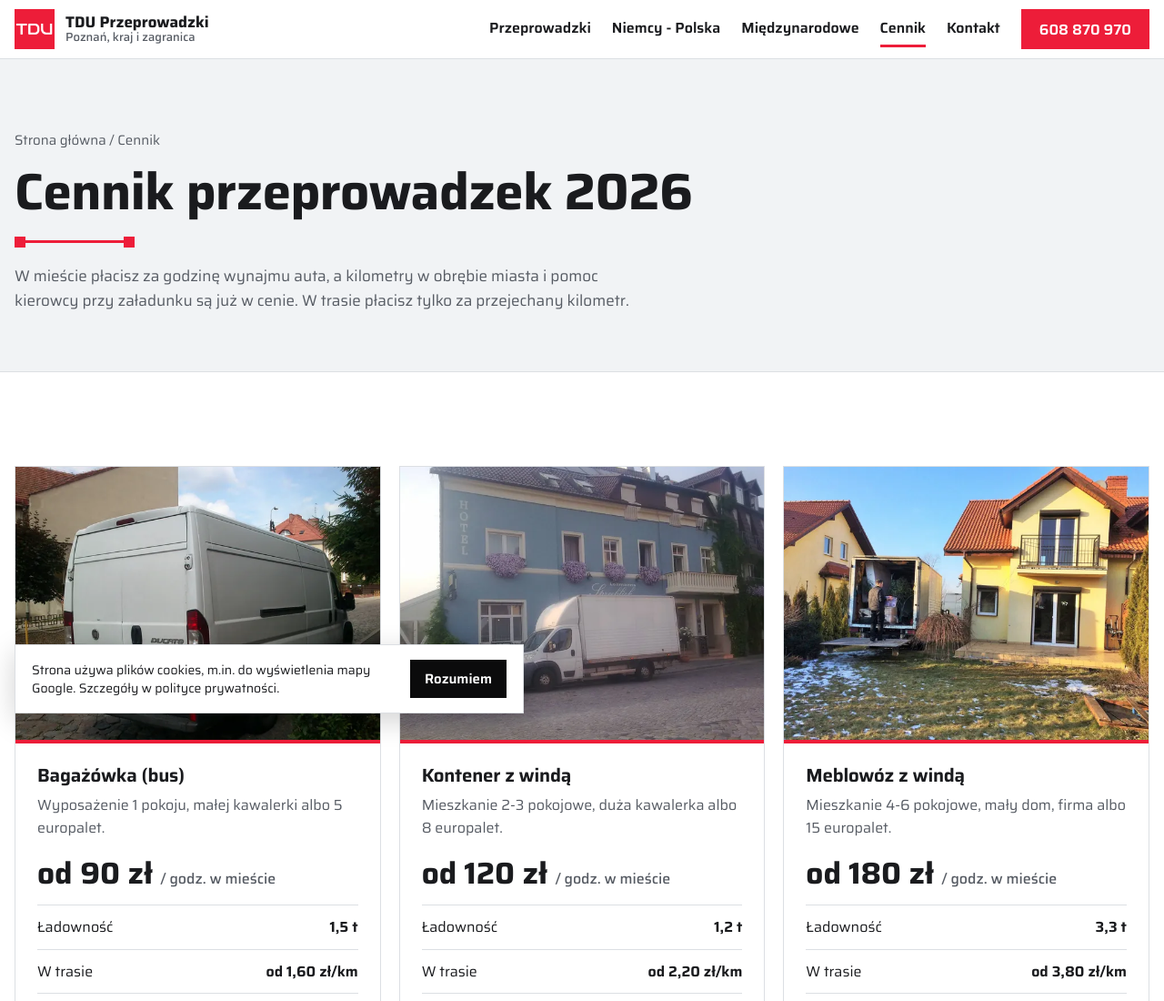
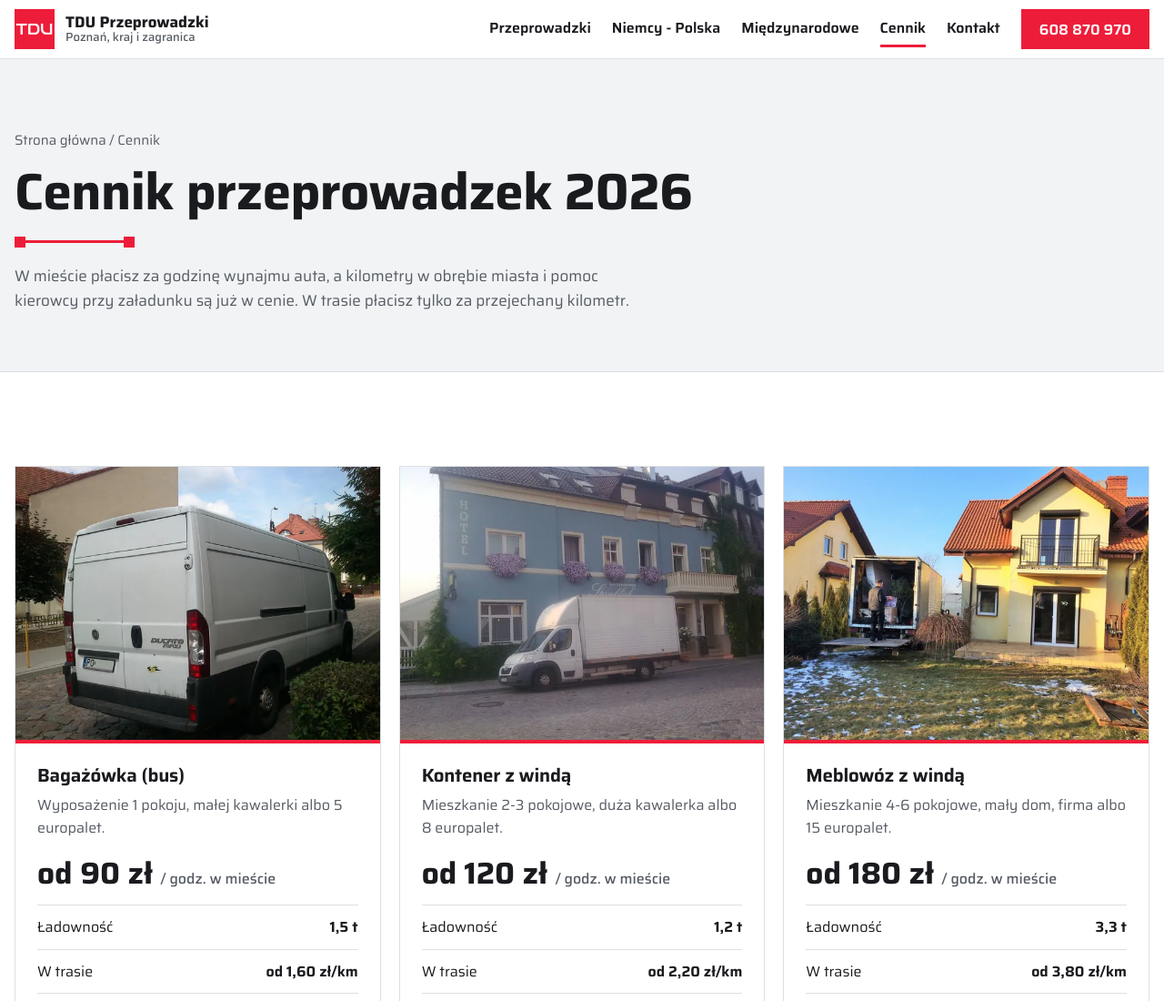
Before and after one commit to Disaster26/przeprowadzkipoznan-koncepcja, a plain HTML site: page cennik.html in a window 1280 px wide. Shown: the top 1100 px of the page at 91% size. Drawn offline with Linux system fonts and the light colour scheme.

Commit message:
Zgoda na mapę Google w polu mapy zamiast banera cookies

```diff
--- a/cennik.html
+++ b/cennik.html
@@ -124,15 +124,11 @@
     </div>
   </div>
 </footer>
-<div class="cookies" id="cookies" hidden><span>Strona używa plików cookies, m.in. do wyświetlenia mapy Google. Szczegóły w polityce prywatności.</span><button type="button" id="cookies-ok">Rozumiem</button></div>
 <script>
 (function(){
   var g=document.getElementById('gora'),b=g.querySelector('.przelacznik');
   b.addEventListener('click',function(){var o=g.classList.toggle('otwarte');b.setAttribute('aria-expanded',o)});
   g.querySelectorAll('.menu a').forEach(function(a){a.addEventListener('click',function(){g.classList.remove('otwarte');b.setAttribute('aria-expanded','false')})});
-  var c=document.getElementById('cookies');
-  try{if(!localStorage.getItem('tdu-cookies'))c.hidden=false}catch(e){c.hidden=false}
-  document.getElementById('cookies-ok').addEventListener('click',function(){c.hidden=true;try{localStorage.setItem('tdu-cookies','1')}catch(e){}});
   document.querySelectorAll('.galeria').forEach(function(el){
     var x0,s0,ciagnie=false;
     el.addEventListener('pointerdown',function(e){if(e.pointerType!=='mouse')return;ciagnie=true;x0=e.clientX;s0=el.scrollLeft;el.classList.add('ciagniete')});
@@ -144,7 +140,9 @@
     btn.addEventListener('click',function(){var el=document.getElementById(btn.getAttribute('data-cel'));var f=el.querySelector('figure');el.scrollBy({left:(f.offsetWidth+14)*(+btn.getAttribute('data-przewin')),behavior:'smooth'})});
   });
   var m=document.querySelector('.mapa[data-src]');
-  if(m&&'IntersectionObserver' in window){var io=new IntersectionObserver(function(en){if(en[0].isIntersecting){m.innerHTML='<iframe title="Mapa dojazdu" loading="lazy" referrerpolicy="no-referrer-when-downgrade" src="'+m.getAttribute('data-src')+'"></iframe>';io.disconnect()}},{rootMargin:'300px'});io.observe(m)}
+  function pokazMape(){m.innerHTML='<iframe title="Mapa dojazdu" loading="lazy" referrerpolicy="no-referrer-when-downgrade" src="'+m.getAttribute('data-src')+'"></iframe>'}
+  if(m){var zg=false;try{zg=localStorage.getItem('tdu-mapa')==='1'}catch(e){}
+    if(zg)pokazMape();else m.querySelector('button').addEventListener('click',function(){try{localStorage.setItem('tdu-mapa','1')}catch(e){}pokazMape()})}
   document.querySelectorAll('form[data-pokaz]').forEach(function(f){f.addEventListener('submit',function(e){e.preventDefault();var p=f.querySelector('.potwierdzenie');p.hidden=false})});
 })();
 </script>
--- a/style.css
+++ b/style.css
@@ -192,6 +192,7 @@ p{margin:0}
 .dane dd a{text-decoration:none}
 .dane dd a:hover{color:var(--czerwien)}
 .mapa{margin-top:28px;aspect-ratio:16/10;background:var(--chlodna);border:1px solid var(--linia)}
+.mapa-zgoda{height:100%;display:flex;flex-direction:column;align-items:center;justify-content:center;gap:16px;padding:20px;text-align:center;background:#E4E7EB;color:var(--szary);font-size:16px}
 .mapa iframe{width:100%;height:100%;border:0;display:block}
 @media (max-width:900px){.kontakt{grid-template-columns:1fr}}
 @media (max-width:520px){.formularz{grid-template-columns:1fr}.formularz .btn{width:100%}}
@@ -268,12 +269,6 @@ p{margin:0}
 .stopka .dol{display:flex;justify-content:space-between;align-items:center;gap:16px;flex-wrap:wrap}
 @media (max-width:900px){.stopka .siatka{grid-template-columns:1fr 1fr}.stopka .siatka>div:first-child{grid-column:1/-1}}
 
-/* zgoda cookies */
-.cookies{position:fixed;left:16px;right:16px;bottom:16px;z-index:60;max-width:560px;background:#fff;color:var(--tekst);border:1px solid var(--linia);box-shadow:0 8px 30px rgba(0,0,0,.18);padding:16px 18px;display:flex;gap:14px;align-items:center;font-size:14px;line-height:1.45}
-.cookies[hidden]{display:none}
-.cookies button{flex:none;min-height:42px;padding:0 16px;border:0;background:var(--czern);color:#fff;font:600 15px/1 Saira,sans-serif;cursor:pointer}
-@media (max-width:520px){.cookies{flex-direction:column;align-items:stretch;left:10px;right:10px;bottom:10px}}
-
 .wylinka-badge{display:inline-flex;align-items:center;gap:.4em;color:inherit;text-decoration:none;font-size:.875em;line-height:1;opacity:.85}
 .wylinka-badge:hover,.wylinka-badge:focus-visible{opacity:1}
 .wylinka-badge:focus-visible{outline:2px solid currentColor;outline-offset:3px;border-radius:2px}
```
Also changed, not shown: index.html (+4 -6 lines), miedzynarodowe.html (+3 -5 lines), niemcy-polska.html (+3 -5 lines).
